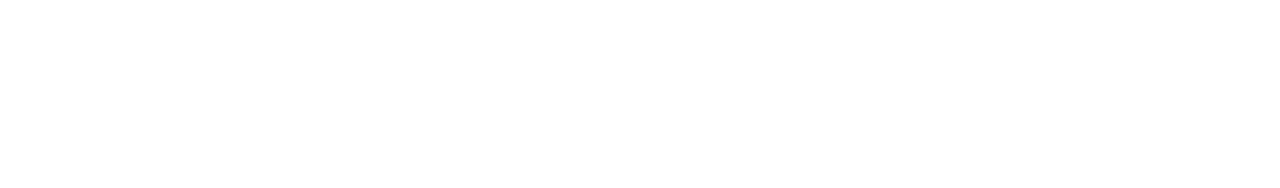
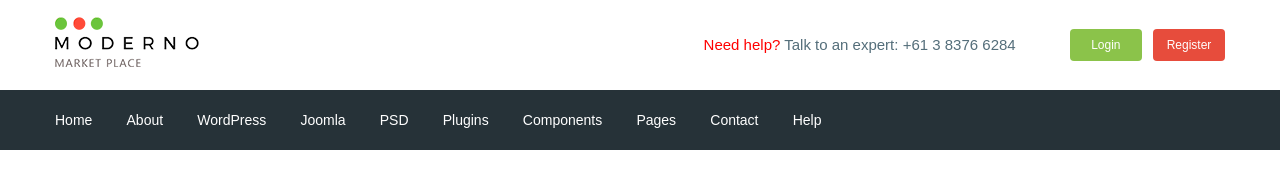
Before and after one commit to burmatov-step/moderno, a website: page app/index.html in a window 1280 px wide. Drawn offline with nearby package versions, Linux system fonts and the light colour scheme; files that its build step writes are made by us from their sources.

Commit message:
added header

```diff
--- a/app/index.html
+++ b/app/index.html
@@ -1,14 +1,105 @@
 <!DOCTYPE html>
 <html lang="en">
+
 <head>
     <meta charset="UTF-8">
     <meta name="viewport" content="width=device-width, initial-scale=1.0">
     <meta http-equiv="X-UA-Compatible" content="ie=edge">
     <title>Document</title>
+    <link href="https://fonts.googleapis.com/css?family=Roboto:500,700&display=swap" rel="stylesheet">
     <link rel="stylesheet" href="css/libs.min.css">
     <link rel="stylesheet" href="css/style.min.css">
 </head>
+
 <body>
+    <header class="header">
+        <div class="header__top">
+            <div class="container">
+                <div class="header__top-inner">
+                    <div class="header__logo">
+                        <a href="#">
+                            <img src="images/logo.png" alt="">
+                        </a>
+                        </div>
+                        <div class="header__text">
+                            <a href="#">
+                                <span>Need help?</span>
+                            </a>
+                            Talk to an expert:
+                            <a class="header_phone" href="tel:61383766284">+61 3 8376 6284</a>
+                        </div>
+                    <div class="header__box">
+                        <a class="basket" href="#"></a>
+                        <a class="header__btn header__btn-login" href="#">Login</a>
+                        <a class="header__btn header__btn-register" href="#">Register</a>
+                    </div>
+                </div>
+            </div>
+        </div>
+        <div class="header__menu">
+            <div class="container">
+                <nav class="menu">
+                    <ul class="menu__list">
+                        <li>
+                            <a href="#">
+                                Home
+
+                            </a>
+                        </li>
+                        <li>
+                            <a href="#">
+                                About
+                            </a>
+                        </li>
+                        <li>
+                            <a href="#">
+                                WordPress
+                            </a>
+                        </li>
+                        <li>
+                            <a href="#">
+                                Joomla
+
+                            </a>
+                        </li>
+                        <li>
+                            <a href="#">
+                                PSD
+                            </a>
+                        </li>
+                        <li>
+                            <a href="#">
+                                Plugins
+                            </a>
+                        </li>
+                        <li>
+                            <a href="#">
+                                Components
+                            </a>
+                        </li>
+                        <li>
+                            <a href="#">
+                                Pages
+                            </a>
+                        </li>
+                        <li>
+                            <a href="#">
+                                Contact
+                            </a>
+                        </li>
+                        <li>
+                            <a href="#">
+                                Help
+                            </a>
+                        </li>
+                    </ul>
+
+                </nav>
+
+            </div>
+        </div>
+
+    </header>
 
 
 
@@ -20,4 +111,5 @@
     <script src="js/libs.min.js"></script>
     <script src="js/main.min.js"></script>
 </body>
+
 </html>
--- /dev/null
+++ b/app/scss/_fonts.scss
@@ -0,0 +1,8 @@
+@font-face {
+    font-family: 'Roboto-Regular', sans-serif;
+    src: url('../fonts/Roboto-Regular.woff2') format('woff2'),
+         url('../fonts/Roboto-Regular.woff') format('woff');
+    font-weight: 400;
+    font-display: swap;
+
+}
--- /dev/null
+++ b/app/scss/_global.scss
@@ -0,0 +1,34 @@
+html{
+    box-sizing: border-box;
+}
+*,
+*::before,
+*::after{
+    box-sizing: inherit;
+}
+
+a{
+    display: inline-block;
+    text-decoration: none;
+    color: $text;
+}
+
+ul,li{
+    margin: 0;
+    padding: 0;
+    list-style: none;
+}
+
+body{
+    font-family: 'Roboto-Regular', sans-serif;
+    font-size: 15px;
+    line-height: 24px;
+    color: $text;
+    font-weight: 400;
+}
+
+.container{
+    max-width: 1200px;
+    margin: 0 auto;
+    padding: 0 15px;
+}
--- /dev/null
+++ b/app/scss/_vars.scss
@@ -0,0 +1,4 @@
+$text: #546e7a;
+$red: #e74c3c;
+$green: #8bc34a;
+$bg: #263238;
--- a/app/scss/style.scss
+++ b/app/scss/style.scss
@@ -1,8 +1,60 @@
-html{
-    box-sizing: border-box;
+@import 'vars';
+@import 'global';
+@import 'fonts';
+
+.header__top-inner{
+    display: flex;
+    justify-content: space-between;
+    height: 90px;
+    align-items: center;
 }
-*,
-*::before,
-*::after{
-    box-sizing: inherit;
+
+.header__text{
+    margin-left: auto;
+    margin-right: 25px;
+    span{
+        color:red;
+    }
+    margin-right: 50px;
 }
+
+.header__btn{
+    padding: 4px;
+    width: 72px;
+    border-radius: 4px;
+    text-align: center;
+    color: #fff;
+    font-size: 12px;
+}
+
+.header__btn-login{
+    background-color: $green;
+}
+
+.header__btn-register{
+    background-color: $red;
+    margin-left: 7px;
+}
+
+.header__menu{
+    background-color: $bg;
+}
+
+.menu{
+    display: flex;
+    align-items: center;
+    height: 60px;
+}
+
+.menu__list{
+    li{
+        display: inline-block;
+        & + li{
+            margin-left: 30px;
+        }
+    }
+    a{
+        color: #fff;
+        font-size: 14px;
+    }
+}
--- a/gulpfile.js
+++ b/gulpfile.js
@@ -8,7 +8,7 @@ let gulp = require('gulp'),
     cssmin = require('gulp-cssmin');
 
 gulp.task('sass', function(){
-    return gulp.src('app/scss/style.scss')
+    return gulp.src('app/scss/**/*.scss')
             .pipe(sass({outputStyle: 'compressed'}))
             .pipe(rename({suffix: '.min'}))
             .pipe(autoprefixer({
@@ -50,7 +50,7 @@ gulp.task('js', function(){
 });
 
 gulp.task('watch', function(){
-    gulp.watch('app/scss/style.scss', gulp.parallel('sass'));
+    gulp.watch('app/scss/**/*.scss', gulp.parallel('sass'));
     gulp.watch('app/*.html', gulp.parallel('html'));
     gulp.watch('app/js/*js', gulp.parallel('js'));
 
```
Also changed, not shown: app/fonts/Roboto-Regular.ttf (added), app/fonts/Roboto-Regular.woff (added), app/fonts/Roboto-Regular.woff2 (added), app/images/logo.png (added).
